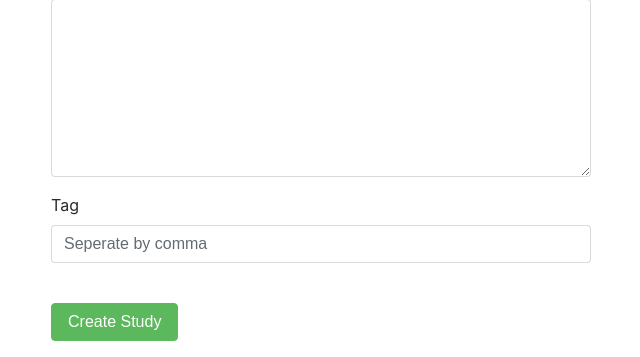
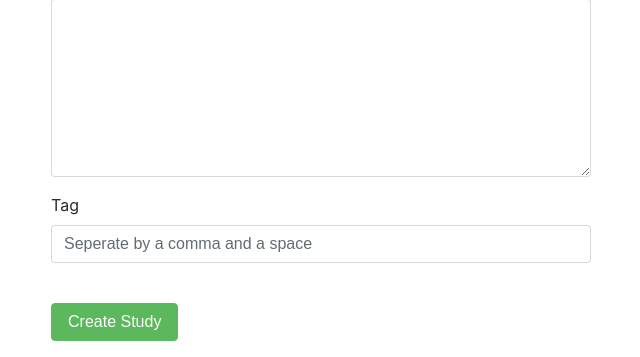
Before and after one commit to yw22729/APAD, a Flask app: page /study/create in a window 1280 px wide. Shown: the part 880-1237 px from the top of the page, without its empty margins (319-959 px from the left). Run offline with Flask 2, Linux system fonts and the light colour scheme; the visitor is signed in with stand-in values (Sample User, id 1); some libraries are stand-ins or nearby versions.

Commit message:
fixed dropdown in edit

```diff
--- a/study/views.py
+++ b/study/views.py
@@ -52,7 +52,8 @@ def edit(id):
         error = None
         message = None
         form = EditStudyForm(obj=study)
-
+        themes = Theme.objects
+        form.theme.choices = [theme.name for theme in themes]
         if request.method == 'POST' and form.validate():
             if form.end_datetime.data < form.start_datetime.data:
                 error = 'A study must end after it starts!'
@@ -66,7 +67,6 @@ def edit(id):
                 if study.tag:
                     tags = form.tag.data.split(", ")
                     study.tag = tags
-
                 study.save()
                 message = 'Study updated'
         return render_template('study/edit.html', form=form, error=error,
--- a/templates/study/create.html
+++ b/templates/study/create.html
@@ -27,7 +27,7 @@
             {{ render_field(form.start_datetime, class="form-control", placeholder="e.g. YYYY-MM-DD HH:MM") }}
             {{ render_field(form.end_datetime, class="form-control", placeholder="e.g. YYYY-MM-DD HH:MM") }}
             {{ render_field(form.description, class="form-control", rows="8", minlength="50") }}
-            {{ render_field(form.tag, class="form-control", placeholder="Seperate by comma") }}
+            {{ render_field(form.tag, class="form-control", placeholder="Seperate by a comma and a space") }}
             <br>
             <button type="submit" class="btn btn-success">
                 Create Study
```
